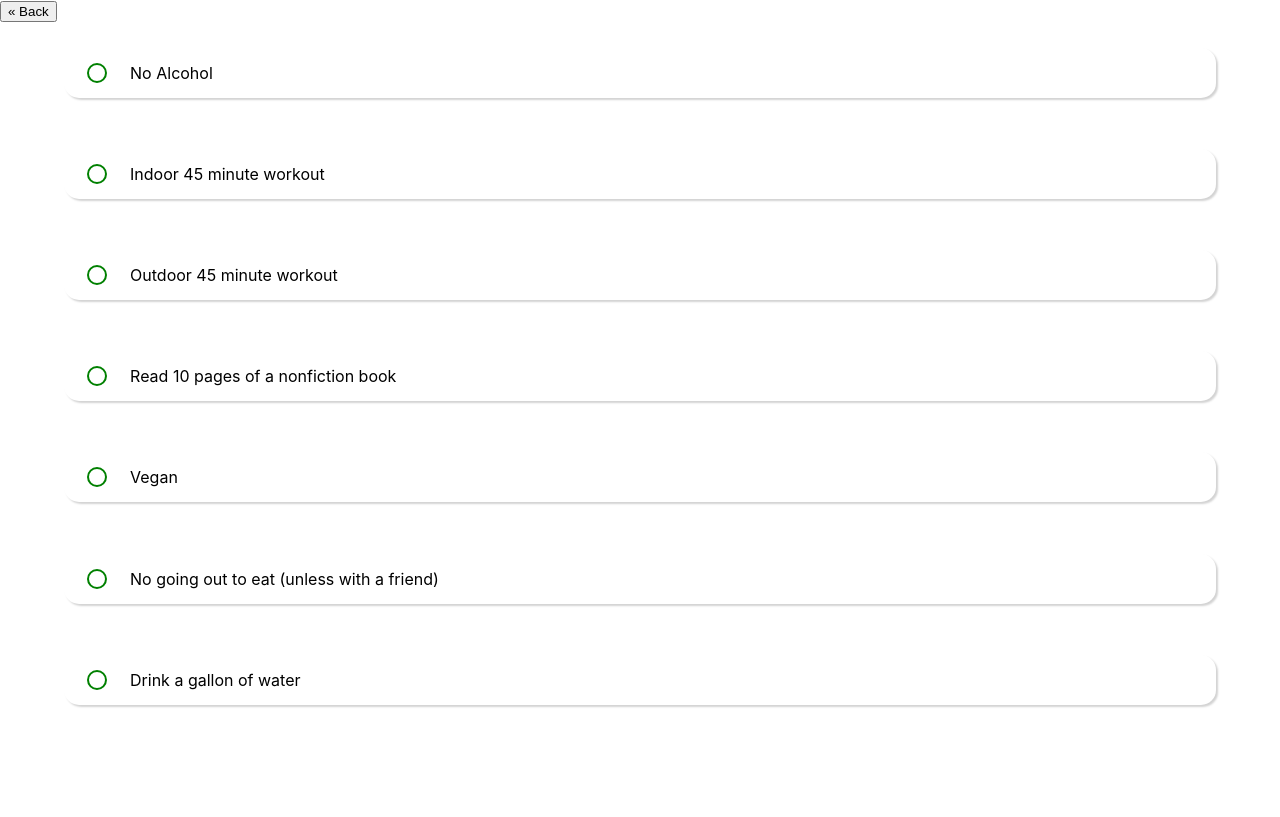
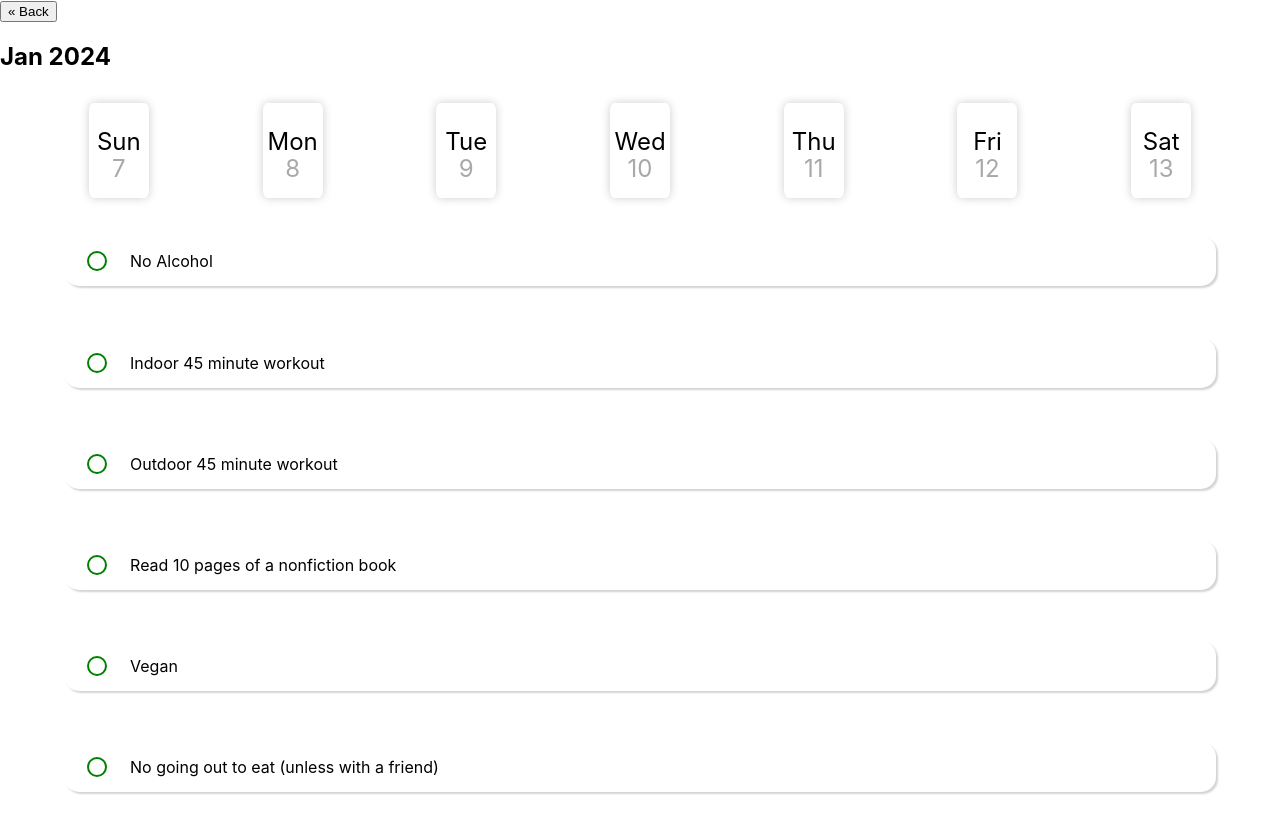
Before and after one commit to ljacob23/habit_tracker, a React (Create React App) app: page / in a window 1280 px wide. Both pictures are taken after a click on the element "10". Built offline with nearby package versions, Linux system fonts and the light colour scheme.

Commit message:
Added top calendar. Still need to match buttons to calendar buttons

```diff
--- a/src/App.css
+++ b/src/App.css
@@ -13,7 +13,6 @@
   grid-template-columns: repeat(7, 1fr);
   width: 100%;
   height: 100%;
-
 }
 .day{
   border-top: 1px solid lightgray;
--- a/src/Modal.css
+++ b/src/Modal.css
@@ -5,14 +5,22 @@
     position: fixed;
     display: flex;
 }
+.modal-overlay .day{
+    border-top: none;
+}
 .modal{
     width: 100%;
     height: 100%;
+}
+body, html {
+    margin: 0;
+    padding: 0;
 }
 .habits{
     display: flex;
     flex-direction: column;
     align-items: center;
+    height: 85%;
 }
 .task {
     width: 90%;
@@ -38,3 +46,32 @@
     background-color: green;
     border-color: green;
 }
+
+.week-header{
+    width: 95%;
+    height: 15%;
+    display: flex;
+    justify-content: space-around;
+    margin-left: 2.5%;
+
+}
+.modal-days .day {
+    border-top: none;
+}
+.individual {
+    display: flex;
+    flex-direction: column;
+    align-items: center;
+    height: 95px;
+    width: 60px;
+    box-shadow: 0 0 10px rgba(0, 0, 0, 0.2);
+    border-radius: 8%;
+}
+.dayOfWeek{
+    margin-bottom: -0px;
+}
+.date{
+    margin-top: -2px;
+    color: darkgrey;
+    font-size: 1.5rem;
+}
--- a/src/Modal.js
+++ b/src/Modal.js
@@ -3,8 +3,8 @@ import './Modal.css';
 
 const Modal = ({ isOpen, onClose, date, habitData, setHabitData }) => {
     const weekdays = ['Sun', 'Mon', 'Tue', 'Wed', 'Thu', 'Fri', 'Sat'];
-    // const [modalOpen, setModalOpen] = useState(false);
-    // const [selectedDate, setSelectedDate] = useState(null);
+    const [modalOpen, setModalOpen] = useState(false);
+    const [selectedDate, setSelectedDate] = useState(null);
     const checkBox = (habit) => {
         setHabitData((prevData) => {
             const dateISO = date.toISOString();
@@ -31,41 +31,47 @@ const Modal = ({ isOpen, onClose, date, habitData, setHabitData }) => {
     const dateHabitData = habitData[dateISO] || {};
 
 
-    // const getCurrentWeek = () => {
-    //     const currentDay = date.getDate();
-    //     const startOfWeek = new Date(date);
-    //     //sets to sunday
-    //     startOfWeek.setDate(currentDay - date.getDay());
-    //     const week = Array.from({length: 7 }, (_, index) => new Date(startOfWeek.getFullYear(), startOfWeek.getMonth(), startOfWeek.getDate() + index));
+    const getCurrentWeek = () => {
+        const currentDay = date.getDate();
+        const startOfWeek = new Date(date);
+        //sets to sunday
+        startOfWeek.setDate(currentDay - date.getDay());
+        const week = Array.from({length: 7 }, (_, index) => new Date(startOfWeek.getFullYear(), startOfWeek.getMonth(), startOfWeek.getDate() + index));
 
-    //     return week;
-    // };
+        return week;
+    };
 
-    // const handleDayClick = (clickedDate) => {
-    //     setSelectedDate(clickedDate);
-    //     setModalOpen(true);
-    // };
+    const handleDayClick = (clickedDate) => {
+        setSelectedDate(clickedDate);
+        setModalOpen(true);
+    };
 
     const closeModal = ()  => {
         onClose();
     };
 
 
-    // const week = getCurrentWeek();
+    const week = getCurrentWeek();
+    console.log(week);
 
     return (
         <div className="modal-overlay">
           <div className="modal">
             <button onClick={closeModal}>&laquo; Back</button>
-            {/* <div className = "week-header">
+            <h2>{new Date().toLocaleString('default', {month : 'short'})} {new Date().getFullYear()} </h2>
+            <div className = "week-header">
                 {week.map((day, index) => (
                     <div
                     key={index}
                     className = "day"
                     onClick={() => handleDayClick(day)}>
+                        <div className = "individual">
+                        <p className="dayOfWeek">{day.toLocaleDateString('en-US', {weekday: 'short' })}</p>
+                        <p className="date">{day.getDate()}</p>
+                        </div>
                     </div>
                 ))}
-            </div> */}
+            </div>
             <div className = "habits">
             <label className = "task">
               <input
```
